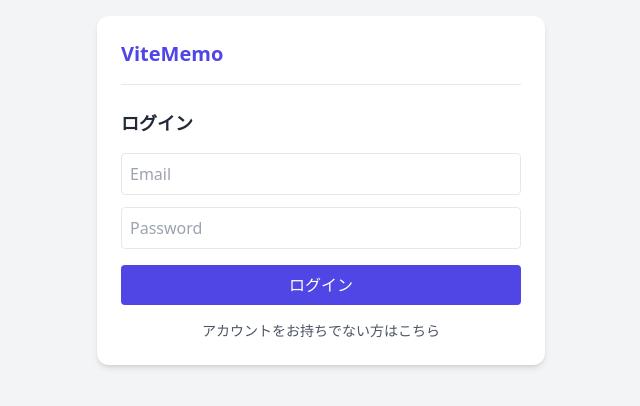
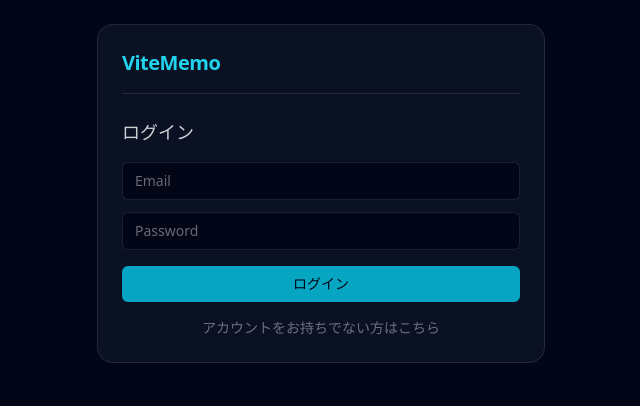
Before and after one commit to meta77/MemoApp0207-Vercel, a Vue app: page / in a window 1280 px wide. Shown: the top 406 px of the page, without its empty margins (319-959 px from the left). Built offline with nearby package versions, Linux system fonts and the light colour scheme.

Commit message:
ui: apply dark modern theme to memo app

```diff
--- a/src/App.vue
+++ b/src/App.vue
@@ -120,54 +120,145 @@ onMounted(() => {
 </script>
 
 <template>
-  <div class="min-h-screen bg-gray-100 p-4 font-sans text-gray-800">
-    <div class="max-w-md mx-auto bg-white rounded-xl shadow-md overflow-hidden p-6">
+  <div class="min-h-screen bg-slate-950 p-6 font-sans text-white">
+    <div class="mx-auto max-w-md rounded-2xl border border-white/10 bg-slate-900/70 p-6 backdrop-blur">
 
-      <div class="flex justify-between items-center mb-6 border-b pb-4">
-        <h1 class="text-xl font-bold text-indigo-600">ViteMemo</h1>
-        <button v-if="token" @click="logout" class="text-sm text-red-500 hover:underline">ログアウト</button>
+      <!-- Header -->
+      <div class="mb-6 flex items-center justify-between border-b border-white/10 pb-4">
+        <h1 class="text-xl font-semibold tracking-tight text-cyan-400">
+          ViteMemo
+        </h1>
+        <button
+          v-if="token"
+          @click="logout"
+          class="text-sm text-white/50 hover:text-red-400 transition"
+        >
+          ログアウト
+        </button>
       </div>
 
+      <!-- Auth -->
       <div v-if="!token">
-        <h2 class="text-lg font-semibold mb-4">{{ view === 'login' ? 'ログイン' : '新規登録' }}</h2>
-        <input v-model="form.email" type="email" placeholder="Email" class="w-full p-2 mb-3 border rounded">
-        <input v-model="form.password" type="password" placeholder="Password" class="w-full p-2 mb-4 border rounded">
+        <h2 class="mb-4 text-lg font-medium text-white/80">
+          {{ view === 'login' ? 'ログイン' : '新規登録' }}
+        </h2>
 
-        <button v-if="view === 'login'" @click="login" class="w-full bg-indigo-600 text-white p-2 rounded hover:bg-indigo-700">ログイン</button>
-        <button v-else @click="register" class="w-full bg-green-600 text-white p-2 rounded hover:bg-green-700">登録する</button>
+        <input
+          v-model="form.email"
+          type="email"
+          placeholder="Email"
+          class="mb-3 w-full rounded-md border border-white/10 bg-slate-950 px-3 py-2 text-sm text-white placeholder-white/40 focus:border-cyan-400 focus:outline-none"
+        />
 
-        <p class="mt-4 text-center text-sm text-gray-600 cursor-pointer hover:underline"
-           @click="view = view === 'login' ? 'register' : 'login'">
-           {{ view === 'login' ? 'アカウントをお持ちでない方はこちら' : 'ログインはこちら' }}
+        <input
+          v-model="form.password"
+          type="password"
+          placeholder="Password"
+          class="mb-4 w-full rounded-md border border-white/10 bg-slate-950 px-3 py-2 text-sm text-white placeholder-white/40 focus:border-cyan-400 focus:outline-none"
+        />
+
+        <button
+          v-if="view === 'login'"
+          @click="login"
+          class="w-full rounded-md bg-cyan-500/90 py-2 text-sm font-medium text-slate-950 hover:bg-cyan-400 transition"
+        >
+          ログイン
+        </button>
+
+        <button
+          v-else
+          @click="register"
+          class="w-full rounded-md bg-emerald-500/90 py-2 text-sm font-medium text-slate-950 hover:bg-emerald-400 transition"
+        >
+          登録する
+        </button>
+
+        <p
+          class="mt-4 cursor-pointer text-center text-sm text-white/40 hover:text-white/70 transition"
+          @click="view = view === 'login' ? 'register' : 'login'"
+        >
+          {{ view === 'login' ? 'アカウントをお持ちでない方はこちら' : 'ログインはこちら' }}
         </p>
       </div>
 
+      <!-- Memo -->
       <div v-else>
-        <div class="mb-8 bg-gray-50 p-4 rounded-lg">
-          <h3 class="font-bold mb-2 text-sm text-gray-500">{{ editingId ? 'メモを編集' : '新しいメモ' }}</h3>
-          <input v-model="form.title" placeholder="タイトル (任意)" class="w-full p-2 mb-2 border rounded text-sm">
-          <textarea v-model="form.content" placeholder="メモの内容..." class="w-full p-2 mb-2 border rounded h-24 text-sm"></textarea>
+        <!-- Editor -->
+        <div class="mb-8 rounded-xl border border-white/10 bg-slate-950/60 p-4">
+          <h3 class="mb-2 text-xs font-medium uppercase tracking-wide text-white/40">
+            {{ editingId ? 'メモを編集' : '新しいメモ' }}
+          </h3>
+
+          <input
+            v-model="form.title"
+            placeholder="タイトル (任意)"
+            class="mb-2 w-full rounded-md border border-white/10 bg-slate-950 px-3 py-2 text-sm text-white placeholder-white/40 focus:border-cyan-400 focus:outline-none"
+          />
+
+          <textarea
+            v-model="form.content"
+            placeholder="メモの内容..."
+            class="mb-3 h-24 w-full resize-none rounded-md border border-white/10 bg-slate-950 px-3 py-2 text-sm text-white placeholder-white/40 focus:border-cyan-400 focus:outline-none"
+          />
+
           <div class="flex gap-2">
-            <button @click="saveMemo" class="flex-1 bg-indigo-600 text-white p-2 rounded text-sm hover:bg-indigo-700">
+            <button
+              @click="saveMemo"
+              class="flex-1 rounded-md bg-cyan-500/90 py-2 text-sm font-medium text-slate-950 hover:bg-cyan-400 transition"
+            >
               {{ editingId ? '更新' : '追加' }}
             </button>
-            <button v-if="editingId" @click="editingId = null; form.title=''; form.content=''" class="px-4 py-2 bg-gray-300 rounded text-sm">キャンセル</button>
+
+            <button
+              v-if="editingId"
+              @click="editingId = null; form.title=''; form.content=''"
+              class="rounded-md bg-white/10 px-4 py-2 text-sm text-white/70 hover:bg-white/20 transition"
+            >
+              キャンセル
+            </button>
           </div>
         </div>
 
+        <!-- Memo List -->
         <div class="space-y-4">
-          <div v-for="memo in memos" :key="memo.id" class="border p-4 rounded hover:shadow-sm transition bg-white relative group">
-            <h3 class="font-bold text-lg mb-1">{{ memo.title || '（無題）' }}</h3>
-            <p class="text-gray-700 whitespace-pre-wrap mb-2">{{ memo.content }}</p>
-            <div class="text-xs text-gray-400 flex justify-between items-center">
+          <div
+            v-for="memo in memos"
+            :key="memo.id"
+            class="group relative rounded-xl border border-white/10 bg-slate-900/60 p-4 transition hover:bg-slate-900"
+          >
+            <h3 class="mb-1 text-lg font-medium text-white">
+              {{ memo.title || '（無題）' }}
+            </h3>
+
+            <p class="mb-3 whitespace-pre-wrap text-sm text-white/70">
+              {{ memo.content }}
+            </p>
+
+            <div class="flex items-center justify-between text-xs text-white/40">
               <span>{{ new Date(memo.created_at).toLocaleString() }}</span>
-              <div class="space-x-2">
-                <button @click="startEdit(memo)" class="text-indigo-500 hover:text-indigo-700">編集</button>
-                <button @click="deleteMemo(memo.id)" class="text-red-400 hover:text-red-600">削除</button>
+              <div class="space-x-3 opacity-0 transition group-hover:opacity-100">
+                <button
+                  @click="startEdit(memo)"
+                  class="text-cyan-400 hover:text-cyan-300"
+                >
+                  編集
+                </button>
+                <button
+                  @click="deleteMemo(memo.id)"
+                  class="text-red-400 hover:text-red-300"
+                >
+                  削除
+                </button>
               </div>
             </div>
           </div>
-          <p v-if="memos.length === 0" class="text-center text-gray-400 text-sm">メモがありません</p>
+
+          <p
+            v-if="memos.length === 0"
+            class="text-center text-sm text-white/40"
+          >
+            メモがありません
+          </p>
         </div>
       </div>
 
```
